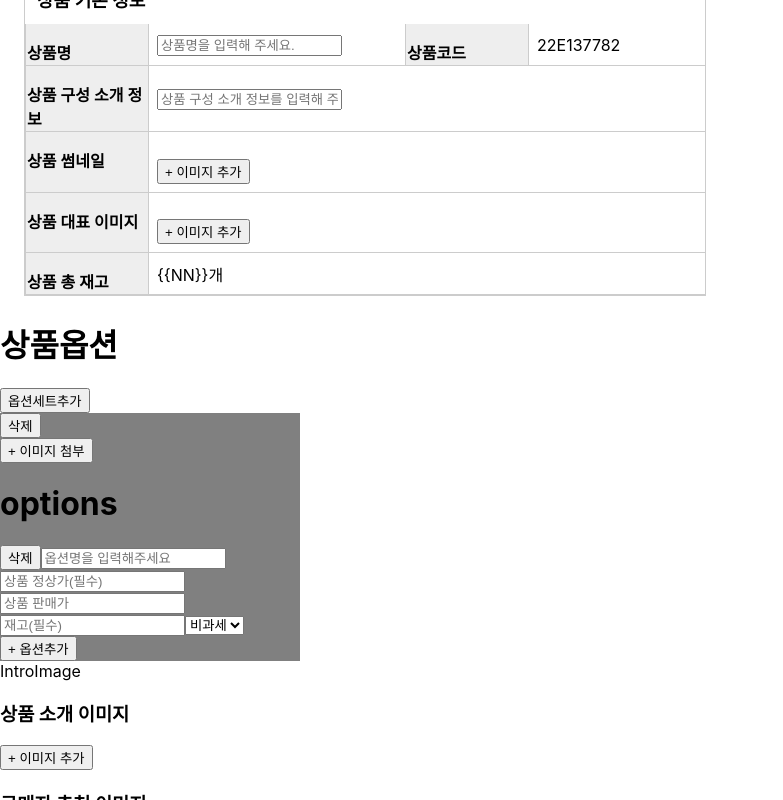
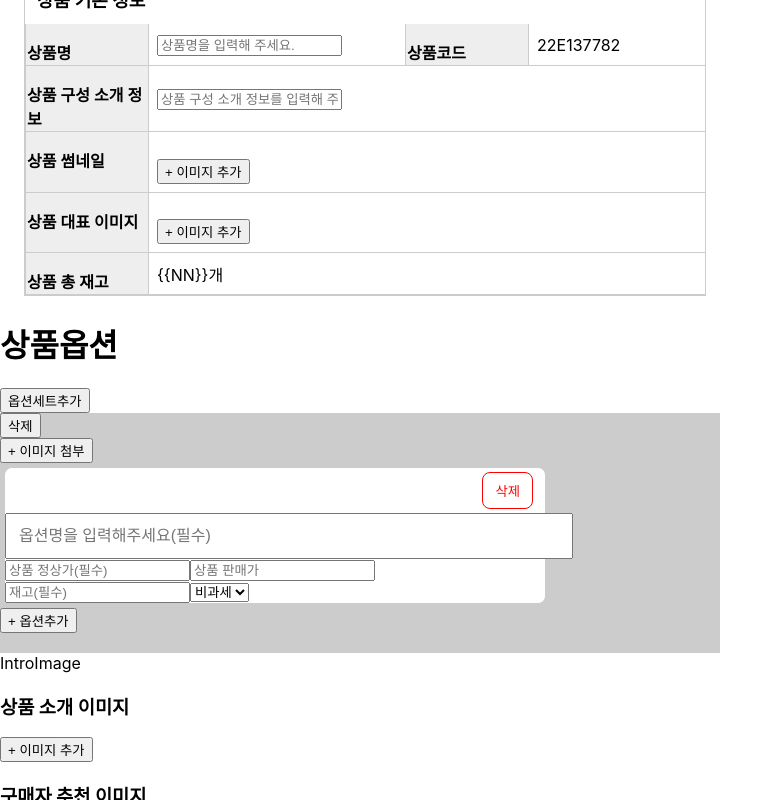
Before and after one commit to pre-onboarding-course-team-6/1st-week-sirloin-task, a React (Create React App) app: page / in a window 1280 px wide. Both pictures are taken after a click on the button "옵션세트추가". Shown: the part 449-1249 px from the top of the page, without its empty margins (0-783 px from the left). Built offline with nearby package versions, Linux system fonts and the light colour scheme.

Commit message:
refactor: Option, Options, Imagepreview 파일 합침

```diff
--- a/src/components/ImagePreview/index.jsx
+++ /dev/null
@@ -1,31 +0,0 @@
-import React, { useRef } from "react";
-
-function ImagePreview({ optionField, onChange }) {
-  const fileInputRef = useRef();
-
-  const uploadImage = (e) => {
-    e.preventDefault();
-    fileInputRef.current.click();
-  };
-
-  return (
-    <form>
-      {optionField.image ? (
-        <img src={optionField.image} alt="preveiw" style={{ width: "100px" }} />
-      ) : (
-        <button type="button" onClick={(e) => uploadImage(e)}>
-          + 이미지 첨부
-        </button>
-      )}
-      <input
-        accept="image/*"
-        ref={fileInputRef}
-        style={{ display: "none" }}
-        type="file"
-        onChange={onChange}
-      />
-    </form>
-  );
-}
-
-export default ImagePreview;
--- a/src/components/Option/index.jsx
+++ b/src/components/Option/index.jsx
@@ -1,6 +1,59 @@
-import ImagePreview from "components/ImagePreview";
-import Options from "components/Options";
-import React, { useState } from "react";
+import React, { useState, useRef } from "react";
+import * as S from "./styled";
+
+function Options(props) {
+  const { id, handleRemoveOptions, parentId } = props;
+  return (
+    <S.OptionBox>
+      <S.DelBtnBox>
+        <S.DelBtn
+          type="button"
+          value={parentId}
+          id={id}
+          onClick={handleRemoveOptions}
+        >
+          삭제
+        </S.DelBtn>
+      </S.DelBtnBox>
+      <S.LongInput type="text" placeholder="옵션명을 입력해주세요(필수)" />
+      <input type="text" placeholder="상품 정상가(필수)" />
+      <input type="text" placeholder="상품 판매가" />
+      <input type="text" placeholder="재고(필수)" />
+      <select name="taxes" id="taxes">
+        <option value="notax">비과세</option>
+        <option value="tax">과세</option>
+      </select>
+    </S.OptionBox>
+  );
+}
+
+function ImagePreview({ optionField, onChange }) {
+  const fileInputRef = useRef();
+
+  const uploadImage = (e) => {
+    e.preventDefault();
+    fileInputRef.current.click();
+  };
+
+  return (
+    <form>
+      {optionField.image ? (
+        <S.Image src={optionField.image} alt="preveiw" />
+      ) : (
+        <button type="button" onClick={(e) => uploadImage(e)}>
+          + 이미지 첨부
+        </button>
+      )}
+      <input
+        accept="image/*"
+        ref={fileInputRef}
+        style={{ display: "none" }}
+        type="file"
+        onChange={onChange}
+      />
+    </form>
+  );
+}
 
 function Option() {
   const [optionFields, setOptionFields] = useState([]);
@@ -86,7 +139,7 @@ function Option() {
     }
   };
   return (
-    <div>
+    <S.MainBox>
       <div>
         <h1>상품옵션</h1>
         <button type="button" onClick={handleAddFileds}>
@@ -94,10 +147,7 @@ function Option() {
         </button>
       </div>
       {optionFields.map((optionField, index) => (
-        <div
-          key={optionField.id}
-          style={{ width: "300px", backgroundColor: "grey" }}
-        >
+        <S.ImageBox key={optionField.id}>
           <button type="button" onClick={() => handleRemoveFileds(index)}>
             삭제
           </button>
@@ -116,12 +166,12 @@ function Option() {
           <button type="button" onClick={() => handleAddOptions(index)}>
             + 옵션추가
           </button>
-        </div>
+        </S.ImageBox>
       ))}
       {optionFields.length > 0 || (
         <div>옵션세트를 추가하여 옵션을 구성해주세요</div>
       )}
-    </div>
+    </S.MainBox>
   );
 }
 
--- /dev/null
+++ b/src/components/Option/styled.js
@@ -0,0 +1,44 @@
+import styled from "styled-components";
+
+export const MainBox = styled.div``;
+
+export const ImageBox = styled.div`
+  width: 720px;
+  height: 240px;
+  background-color: #cccccc;
+`;
+
+export const OptionBox = styled.div`
+  margin: 4px;
+  background-color: #ffffff;
+  border: 1px solid #cccccc;
+  border-radius: 8px;
+  width: 540px;
+`;
+
+export const DelBtnBox = styled.div`
+  text-align: right;
+`;
+
+export const DelBtn = styled.button`
+  background-color: #ffffff;
+  border: 1px solid #ff0000;
+  padding: 8px 12px;
+  border-radius: 8px;
+  color: #ff0000;
+  margin: 4px 12px;
+`;
+
+export const LongInput = styled.input`
+  padding: 12px;
+  font-size: 16px;
+  width: 100%;
+`;
+
+export const Image = styled.img`
+  width: 240px;
+  height: 240px;
+  margin: 12px;
+`;
+
+export const Btn = styled.button``;
--- a/src/components/Options/index.jsx
+++ /dev/null
@@ -1,28 +0,0 @@
-import React from "react";
-
-function Options(props) {
-  const { id, handleRemoveOptions, parentId } = props;
-  return (
-    <div>
-      <h1>options</h1>
-      <button
-        type="button"
-        value={parentId}
-        id={id}
-        onClick={handleRemoveOptions}
-      >
-        삭제
-      </button>
-      <input type="text" placeholder="옵션명을 입력해주세요" />
-      <input type="text" placeholder="상품 정상가(필수)" />
-      <input type="text" placeholder="상품 판매가" />
-      <input type="text" placeholder="재고(필수)" />
-      <select name="taxes" id="taxes">
-        <option value="notax">비과세</option>
-        <option value="tax">과세</option>
-      </select>
-    </div>
-  );
-}
-
-export default Options;
```
